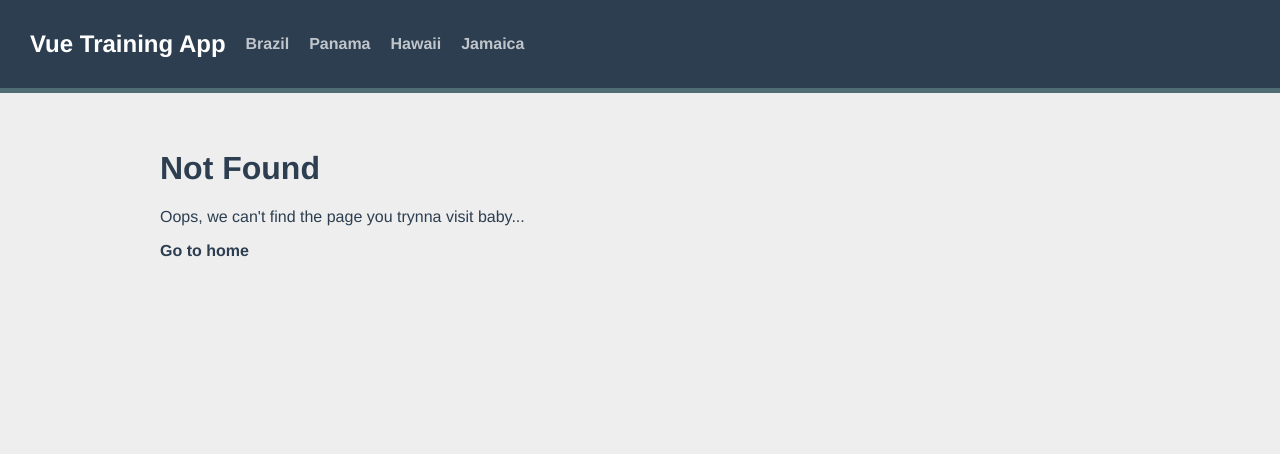
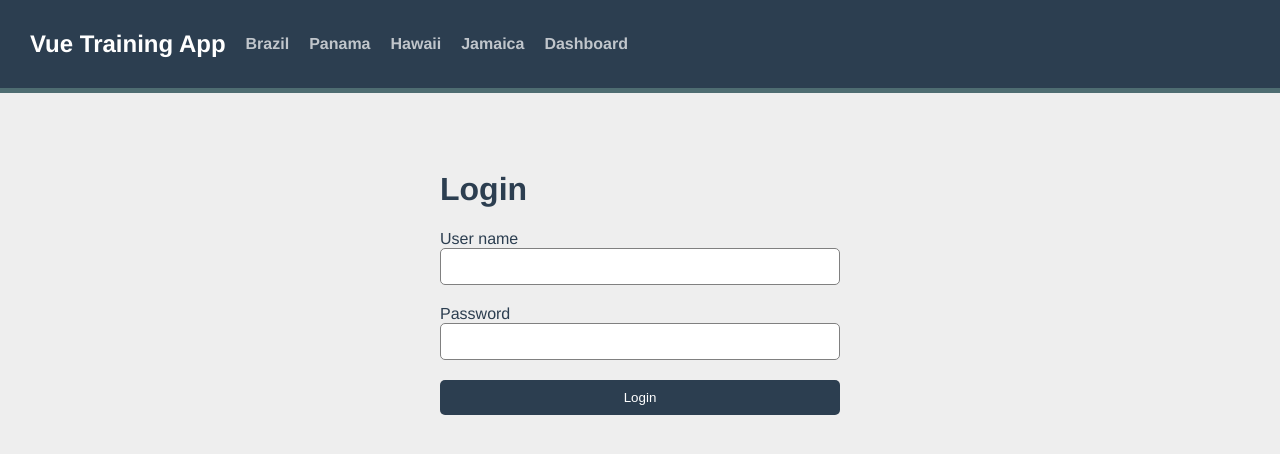
Before and after one commit to BilalInvoz/Vuejs-Training, a Vue app in the folder vue3-practice/: page /login in a window 1280 px wide. Before the commit this address had no page. Shown: the top 454 px of the page. Built offline with nearby package versions, Linux system fonts and the light colour scheme.

Commit message:
Per-route guard, global nav guard and composition guard continued

```diff
--- a/vue3-practice/public/main.css
+++ b/vue3-practice/public/main.css
@@ -180,4 +180,5 @@ a {
   padding: 10px;
   border-radius: 5px;
   border:none;
+  cursor: pointer;
 }
--- a/vue3-practice/src/components/Phase 3/TheNavigation.vue
+++ b/vue3-practice/src/components/Phase 3/TheNavigation.vue
@@ -4,6 +4,10 @@
     <router-link v-for="destination in destinations" :key="destination.id"
       :to="{ name: 'Destination', params: { id: destination.id, slug: destination.slug } }">
       {{ destination.name }}
+    </router-link>
+
+    <router-link :to="{name: 'Protected'}">
+      Dashboard
     </router-link>
   </div>
 </template>
--- a/vue3-practice/src/router/index.js
+++ b/vue3-practice/src/router/index.js
@@ -16,14 +16,22 @@ const routes = [
         name: 'Destination',
         component: () => import('@/views/Phase 3/DestinationShow.vue'),
         props: route => ({ ...route.params, id: parseInt(route.params.id) }),
+
+        // Per-route Nav Guard
         beforeEnter(to, from) {
-            console.log("To: ", to)
+            console.log("To: ", to.path.split('/').splice(1))
             console.log("From: ", from)
             const ifExist = sourceData.destinations.find((destination) => destination.id === parseInt(to.params.id))
             console.log("Check if exists: ", ifExist)
 
             if(!ifExist) {
-                return { name: 'NotFound' }
+                return {
+                    name: 'NotFound',
+                    // For keeping the url which is being tried to load
+                    params: { pathMatch: to.path.split('/').splice(1) },
+                    query: to.query,
+                    hash: to.hash
+                }
             }
         },
         children: [
@@ -41,6 +49,31 @@ const routes = [
         path: '/:pathMatch(.*)*',
         name: 'NotFound',
         component: () => import('@/views/Phase 3/NotFound.vue')
+    },
+
+    // For global navigation guard
+    {
+        path: '/protected',
+        name: 'Protected',
+        component: () => import('@/views/Phase 3/ProtectedView.vue'),
+        meta: {
+            requiresAuth: true
+        }
+    },
+
+    {
+        path: '/login',
+        name: 'Login',
+        component: () => import('@/views/Phase 3/LoginPage.vue')
+    },
+
+    {
+        path: '/invoices',
+        name: 'Invoices',
+        component: () => import('@/views/Phase 3/InvoicesView.vue'),
+        meta: {
+            requiresAuth: true
+        }
     }
 
 
@@ -64,4 +97,18 @@ const router = createRouter({
     routes
 })
 
+// Global Nav Guard
+router.beforeEach((to) => {
+    if(to.meta.requiresAuth && !window.user) {
+        // need to login first to access this route
+        const res = {
+            name: 'Login',
+            query: {redirect: to.fullPath}
+        }
+
+        console.log("Check res from global nav guard: ", res)
+        return res;
+    }
+})
+
 export default router;
--- /dev/null
+++ b/vue3-practice/src/views/Phase 3/InvoicesView.vue
@@ -0,0 +1,17 @@
+<template>
+    <div>
+        <h1>
+            Hi {{ user }}!, You are now on Invoices Page
+        </h1>
+    </div>
+</template>
+
+<script>
+export default {
+    data() {
+        return {
+            user: window.user
+        }
+    }
+}
+</script>
--- /dev/null
+++ b/vue3-practice/src/views/Phase 3/LoginPage.vue
@@ -0,0 +1,34 @@
+<template>
+    <div class="login">
+        <form class="form" @submit.prevent="login">
+            <h1>Login</h1>
+            <label for="username">User name</label>
+            <input v-model="username" name="username" type="text" class="input">
+            <label for="password">Password</label>
+            <input v-model="password" name="password" type="text" class="input">
+            <button class="btn">Login</button>
+        </form>
+    </div>
+</template>
+
+
+<!-- Using Options API -->
+<script>
+export default {
+    data() {
+        return {
+            username: '',
+            password: ''
+        }
+    },
+
+    methods: {
+        login() {
+            window.user = this.username
+            const redirectPath = this.$route.query.redirect || '/protected'
+            console.log("Check redirect path: ", redirectPath)
+            this.$router.push(redirectPath)
+        }
+    }
+}
+</script>
--- /dev/null
+++ b/vue3-practice/src/views/Phase 3/ProtectedView.vue
@@ -0,0 +1,28 @@
+<template>
+    <div>
+        <h1>
+            Hi, {{ username }}! You are now on protected route
+        </h1>
+        <button @click="logOut">Log Out</button>
+        <router-link :to="{name: 'Invoices'}">
+            <button>Invoices</button>
+        </router-link>
+    </div>
+</template>
+
+<script>
+export default {
+    data() {
+        return {
+            username: window.user
+        }
+    },
+
+    methods: {
+        logOut() {
+            window.user = null
+            this.$router.push({ name: 'Home' })
+        }
+    }
+}
+</script>
```
